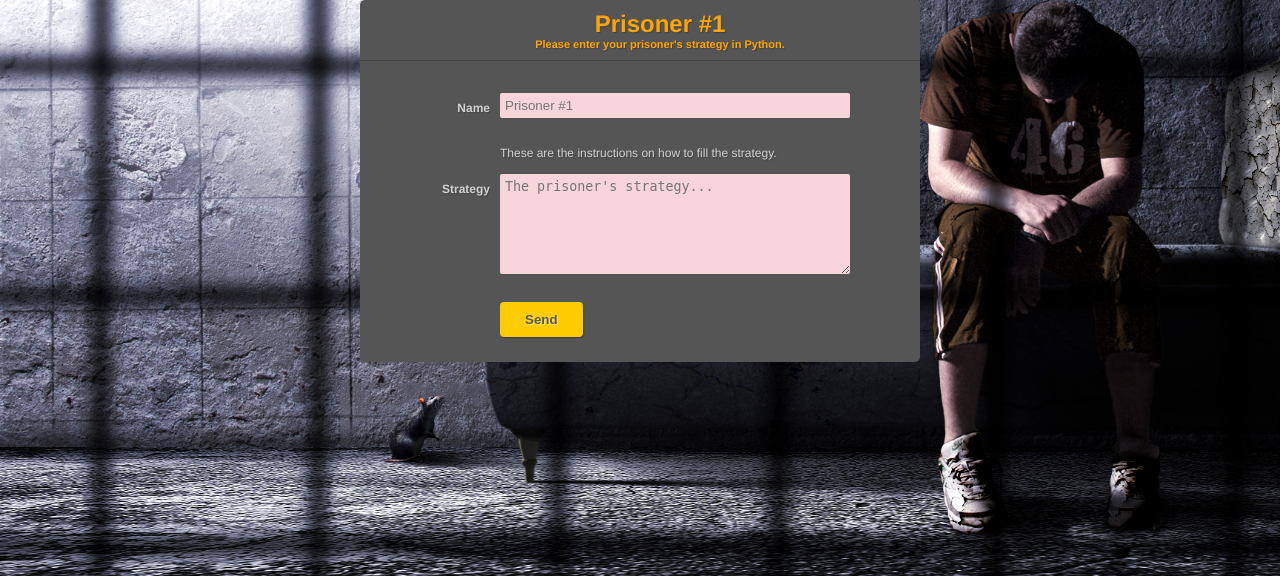
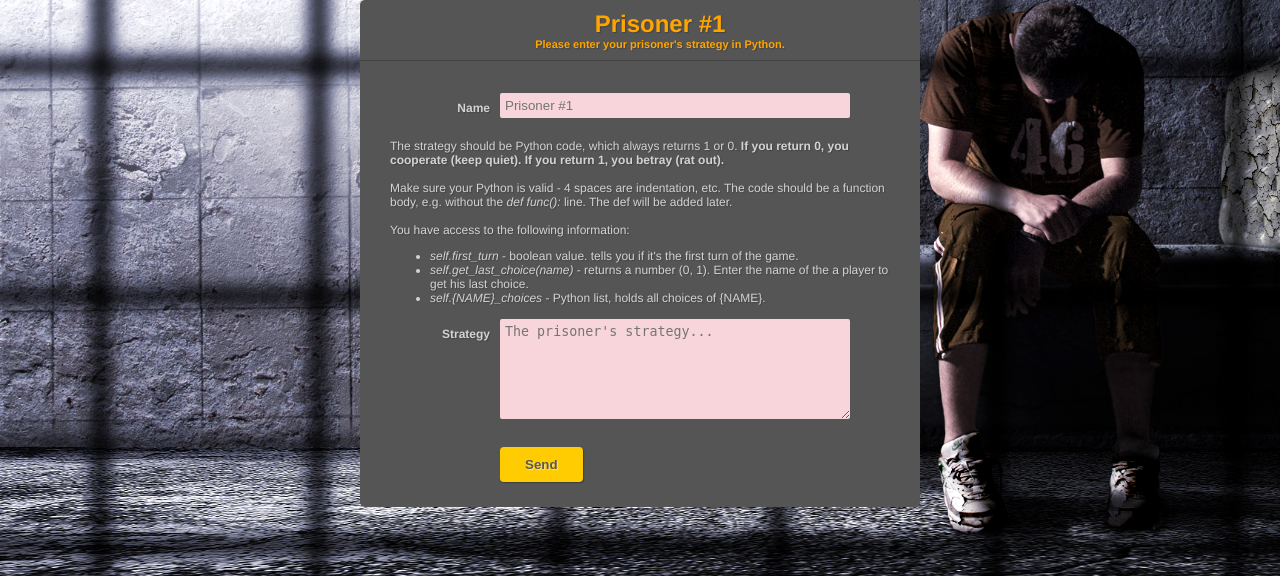
Before and after one commit to TheCoreMan/Prisoners-dilemma, a Django app: page /first_prisoner in a window 1280 px wide. Shown: the part 224-800 px from the top of the page. Run offline with Django 3.2, Linux system fonts and the light colour scheme.

Commit message:
Added help on strategy filling

```diff
--- a/web/prisoner/game/templates/game/prisoner.html
+++ b/web/prisoner/game/templates/game/prisoner.html
@@ -27,11 +27,16 @@
                         <input id="name" type="text" name="name" placeholder="Prisoner #{{ prisoner_number }}" required autofocus="">
                     </label>
                     <label>
-                        <span>
-                            <p>
-                                These are the instructions on how to fill the strategy.
-                            </p>
-                        </span>
+The strategy should be Python code, which always returns 1 or 0. <b>If you return 0, you cooperate (keep quiet). If you return 1, you betray (rat out).</b>
+<br><br>
+Make sure your Python is valid - 4 spaces are indentation, etc. The code should be a function body, e.g. without the <i>def func():</i> line. The def will be added later.
+<br><br>
+You have access to the following information:
+                            <ul>
+                                <li><i>self.first_turn</i> - boolean value. tells you if it's the first turn of the game.</li>
+                                <li><i>self.get_last_choice(name)</i> - returns a number (0, 1). Enter the name of the a player to get his last choice.</li>
+                                <li><i>self.{NAME}_choices</i> - Python list, holds all choices of {NAME}.</li>
+                            </ul>
                     </label>
                     <label>
                         <span>Strategy</span>
```
